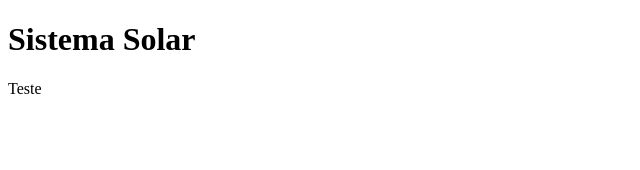
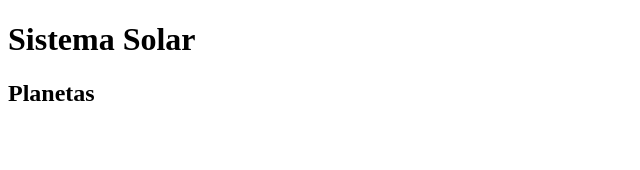
Before and after one commit to clarareis/Solar-System-Project, a React (Create React App) app: page / in a window 1280 px wide. Shown: the top 170 px of the page, without its empty margins (0-640 px from the left). Built offline with nearby package versions, Linux system fonts and the light colour scheme.

Commit message:
Chamando o componente Title dentro do componente SolarSystem.

```diff
--- a/src/App.js
+++ b/src/App.js
@@ -1,7 +1,6 @@
 import React from 'react';
 import Header from './components/Header';
 import SolarSystem from './components/SolarSystem';
-import Title from './components/Title';
 
 class App extends React.Component {
   render() {
@@ -9,7 +8,6 @@
       <div>
         <Header />
         <SolarSystem />
-        <Title />
       </div>
     );
   }
--- a/src/components/SolarSystem.jsx
+++ b/src/components/SolarSystem.jsx
@@ -1,9 +1,12 @@
 import React from 'react';
+import Title from './Title';
 
 class SolarSystem extends React.Component {
   render() {
     return (
-      <div data-testid="solar-system">Teste </div>
+      <div data-testid="solar-system">
+        <Title headline="Planetas" />
+      </div>
     );
   }
 }
```
